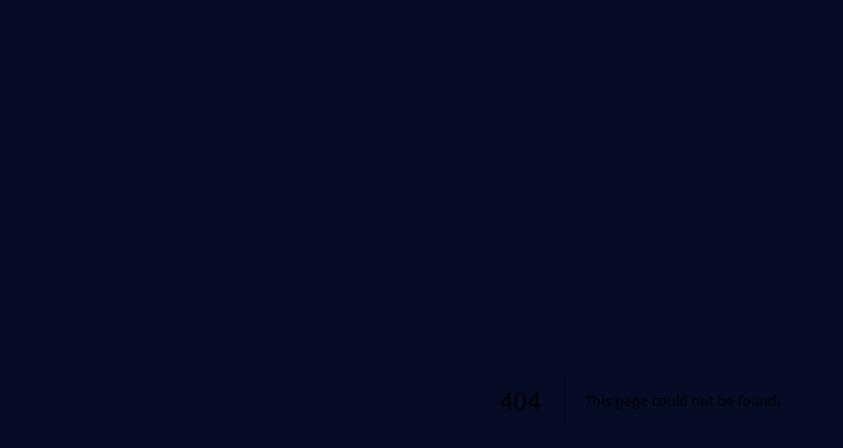
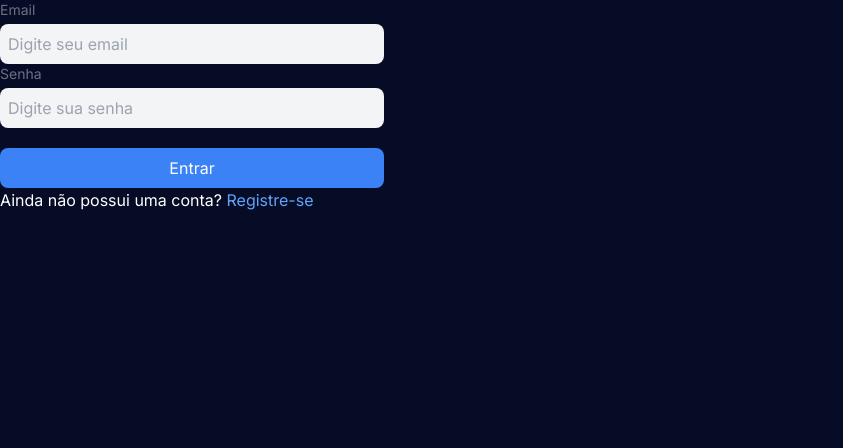
Before and after one commit to Majors-Studio/DashboardMajors, a Next.js app: page /signin in a window 1280 px wide. Before the commit this address had no page. Shown: the top 448 px of the page, without its empty margins (0-843 px from the left). Built offline with nearby package versions, Linux system fonts and the light colour scheme.

Commit message:
Adiciona arquivos e faz alterações no layout, formulário de login e componentes

```diff
--- a/app/layout.tsx
+++ b/app/layout.tsx
@@ -1,6 +1,8 @@
+import "./globals.css";
 import type { Metadata } from "next";
 import { Inter } from "next/font/google";
-import "./globals.css";
+
+import { Toaster } from "@/components/ui/sonner"
 import { cn } from "@/lib/utils";
 
 export const fontSans = Inter({
@@ -36,7 +38,8 @@ export default function RootLayout({
             fontSans.variable
           )}
         >
-          {children}
+        {children}
+        <Toaster/>
         </body>
       </html>
   );
--- /dev/null
+++ b/app/signin/page.tsx
@@ -0,0 +1,31 @@
+'use client'
+
+import Button from '@/src/components/Button'
+import LabelInput from '@/src/components/LabelInput'
+import React from 'react'
+
+const SignIn = () => {
+
+  const [formType, setFormType] = React.useState('signin')
+
+  return formType === 'signin' ? (
+    <>
+      <LabelInput label="Email" type="email" placeholder="Digite seu email" />
+      <LabelInput label="Senha" type="password" placeholder="Digite sua senha" />
+      <Button label="Entrar" />
+      <p onClick={() => setFormType('signup')} className=" text-white">Ainda não possui uma conta? <span className="text-blue-400 cursor-pointer">Registre-se</span></p>
+    </>
+  ) : (
+    <>
+      <LabelInput label="Nome" type="text" placeholder="Digite seu nome" />
+      <LabelInput label="Email" type="email" placeholder="Digite seu email" />
+      <LabelInput label="Senha" type="password" placeholder="Digite sua senha" />
+        <Button label="Entrar" />
+        <p onClick={() => setFormType('signin')} className="text-white">Já possui uma conta? <span
+        className="text-blue-400 cursor-pointer">Login</span></p>
+    </>
+    )
+
+}
+
+export default SignIn
--- a/src/components/Aside/index.tsx
+++ b/src/components/Aside/index.tsx
@@ -1,6 +1,6 @@
 "use client";
 
-import React, { useState } from "react";
+import React, { useState, useRef } from "react";
 import {
   Sheet,
   SheetContent,
@@ -11,6 +11,8 @@ import {
 } from "@/components/ui/sheet";
 import { Separator } from "@/components/ui/separator";
 import { navAside } from "@/data/aside/nav-aside";
+import { cn } from "@/lib/utils";
+import { toast } from "sonner";
 
 type AsideProps = {
   title: string;
@@ -18,15 +20,22 @@ type AsideProps = {
 
 export const Aside = ({ title }: AsideProps) => {
   const [isOpen, setIsOpen] = useState(true);
+  const userLoggedIn = localStorage.getItem("loggedIn") === "true";
+
+  const handleTriggerClick = () => {
+    if (!userLoggedIn) {
+      return toast("Você precisa estar logado para acessar essa funcionalidade")
+    }
+  }
 
   return (
     <Sheet open={isOpen} onOpenChange={setIsOpen}>
-      <SheetTrigger className="fixed bottom-5 left-5 cursor-pointer text-white">
+      <SheetTrigger onClick={handleTriggerClick} className="fixed bottom-5 left-5 cursor-pointer text-white">
         abrir
       </SheetTrigger>
       <SheetContent
         side={"left"}
-        className="w-full max-w-full p-8 backdrop-blur-sm text-white bg-gradient-to-r from-[#060B26] from-70% to-[#1A1F37]"
+        className={cn("w-full max-w-full p-8 backdrop-blur-sm text-white bg-gradient-to-r from-[#060B26] from-70% to-[#1A1F37]", userLoggedIn ? 'blur-none' : 'blur-sm ')}
       >
         <SheetHeader className="mb-5">
           <SheetTitle className="">{title}</SheetTitle>
--- /dev/null
+++ b/src/components/Button/index.tsx
@@ -0,0 +1,12 @@
+import React from 'react';
+
+interface ButtonProps extends React.ButtonHTMLAttributes<HTMLButtonElement> {
+    label: string;
+}
+
+
+const Button: React.FC<ButtonProps> = ({label}) => {
+    return <button className="bg-blue-500 text-white p-2 rounded-lg w-full md:max-w-sm mt-5">{label}</button>;
+}
+
+export default Button;
--- /dev/null
+++ b/src/components/Forms/SignInForm/index.tsx
@@ -0,0 +1,19 @@
+import React from 'react';
+import LabelInput from '../../LabelInput';
+import Button from '../../Button';
+
+type FormType = 'signin' | 'signup';
+
+const SignInForm= (formType: FormType) => {
+  return <form>
+    {formType === 'signin' && (
+      <>
+        <LabelInput label="Email" type="email" placeholder="Digite seu email" />
+        <LabelInput label="Senha" type="password" placeholder="Digite sua senha" />
+        <Button label="Entrar" />
+      </>
+    )}
+  </form>;
+}
+
+export default SignInForm;
--- /dev/null
+++ b/src/components/LabelInput/index.tsx
@@ -0,0 +1,36 @@
+import React from 'react';
+
+interface LabelInputProps extends React.InputHTMLAttributes<HTMLInputElement> {
+    label: string;
+    type: string;
+    placeholder: string;
+}
+
+const LabelInput = ({label, type, placeholder}: LabelInputProps) => {
+  return (
+    <div className="w-screen flex flex-col ">
+      <label className="text-sm text-gray-500">{label}</label>
+      <input
+        type={type}
+        placeholder={placeholder}
+        className="
+          max-w-sm
+          p-2
+          mt-1
+          text-gray-900
+          bg-gray-100
+          rounded-lg
+          focus:outline-none
+          focus:ring-2
+          focus:ring-blue-500
+          focus:ring-opacity-50
+          transition
+          duration-200
+          ease-in-out
+        "
+      />
+    </div>
+)
+}
+
+export default LabelInput;
```
Also changed, not shown: data/signin/index.ts (added, +12 -0 lines).
